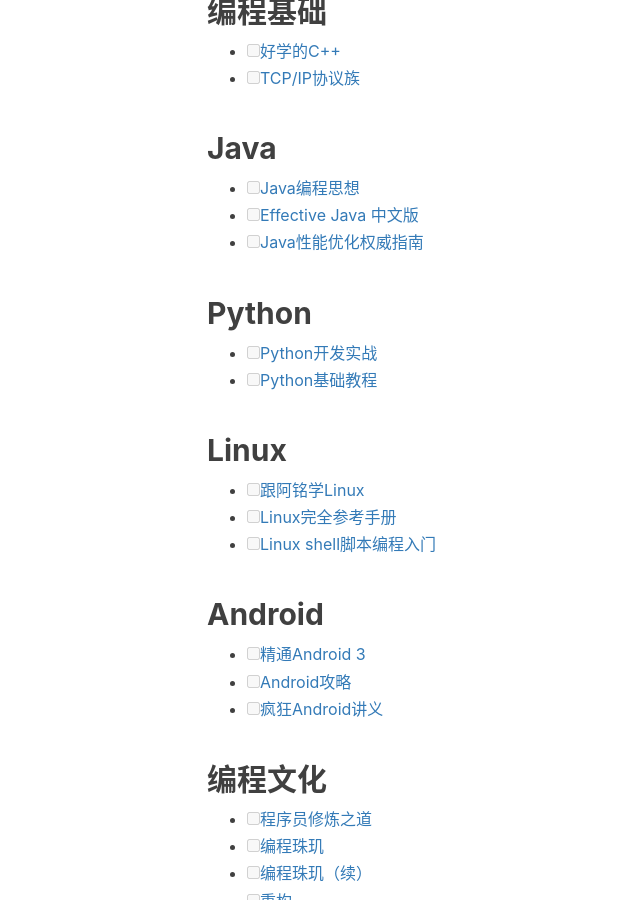
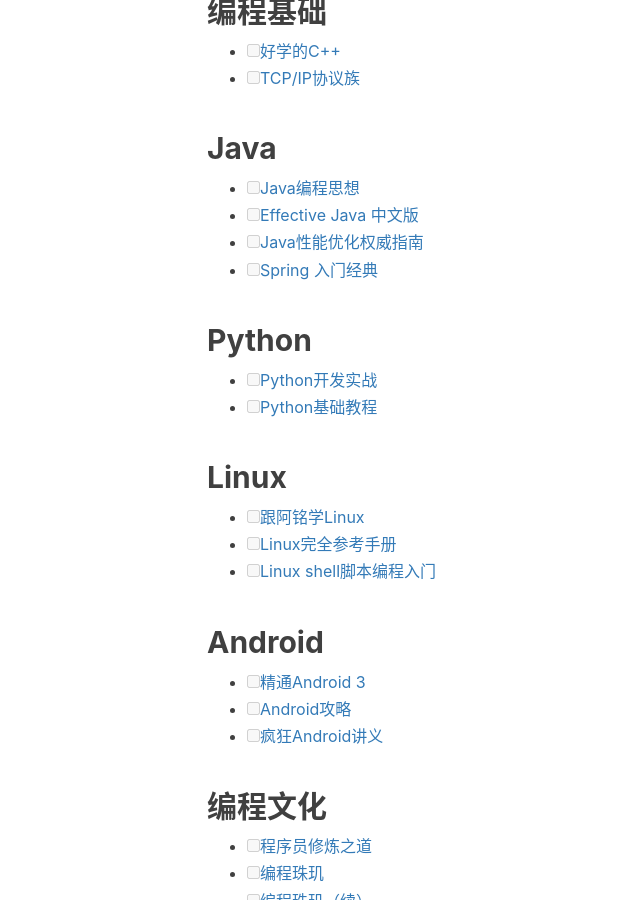
Before and after one commit to fxleyu/fxleyu.github.io, a Jekyll site: the page built from _posts/2018-01-01-the-private-library.md, in a window 1280 px wide and 900 px high, scrolled down 1029 px. Shown: the whole window, without its empty margins (58-698 px from the left). Built offline with Jekyll 4.4.1, drawn with Linux system fonts in a browser that asks for light colours; nearby versions of some CDN libraries; comment, search, counter and statistics services are not loaded.

Commit message:
INSERT 添加新的书籍

```diff
--- a/_posts/2018-01-01-the-private-library.md
+++ b/_posts/2018-01-01-the-private-library.md
@@ -30,6 +30,7 @@
 - [ ] [Java编程思想](https://book.douban.com/subject/2130190/)
 - [ ] [Effective Java 中文版](https://book.douban.com/subject/3360807/)
 - [ ] [Java性能优化权威指南](https://book.douban.com/subject/25828043/)
+- [ ] [Spring 入门经典](https://book.douban.com/subject/26652876/)
 
 ## Python
 - [ ] [Python开发实战](https://book.douban.com/subject/25880219/)
```
